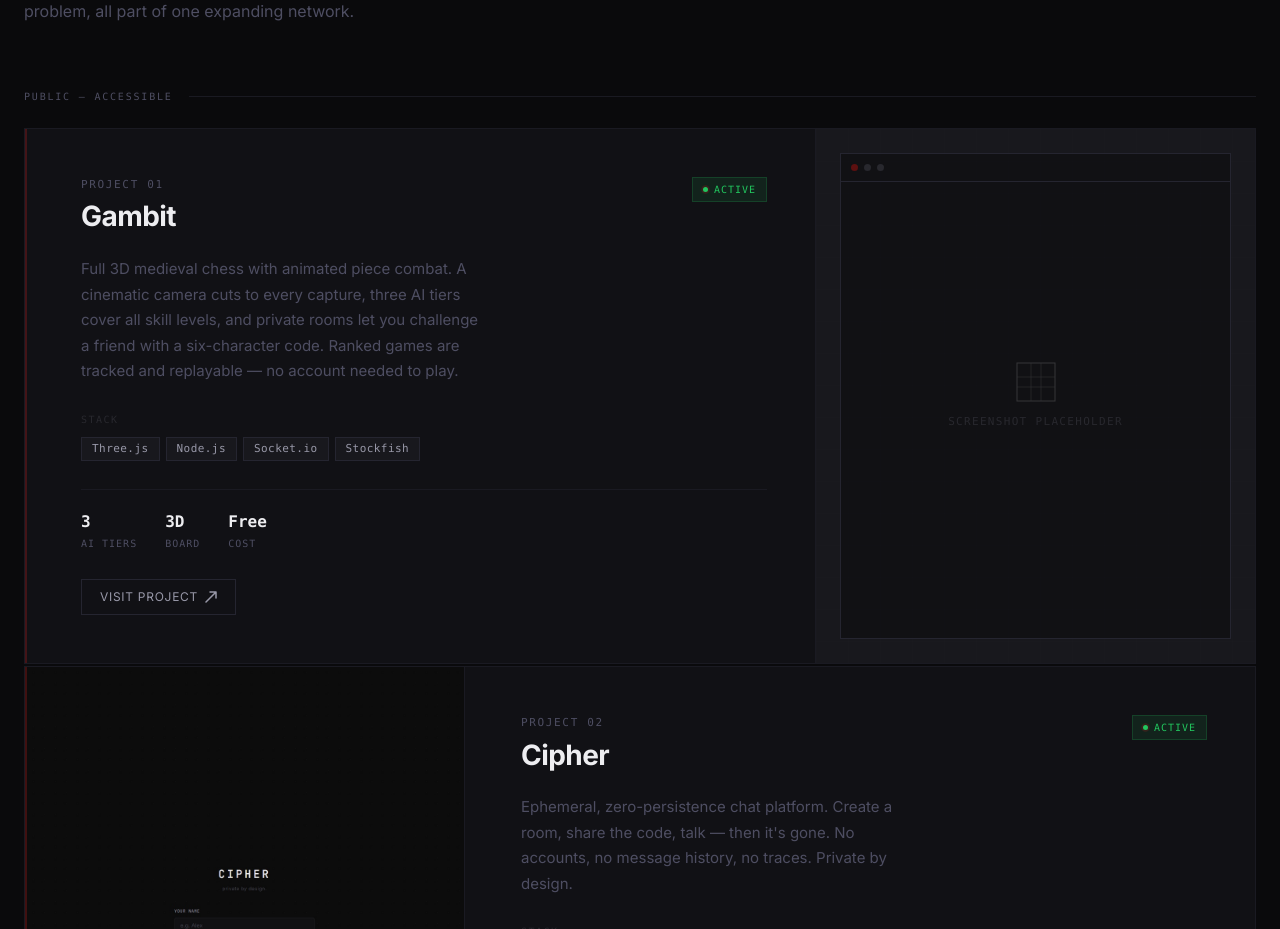
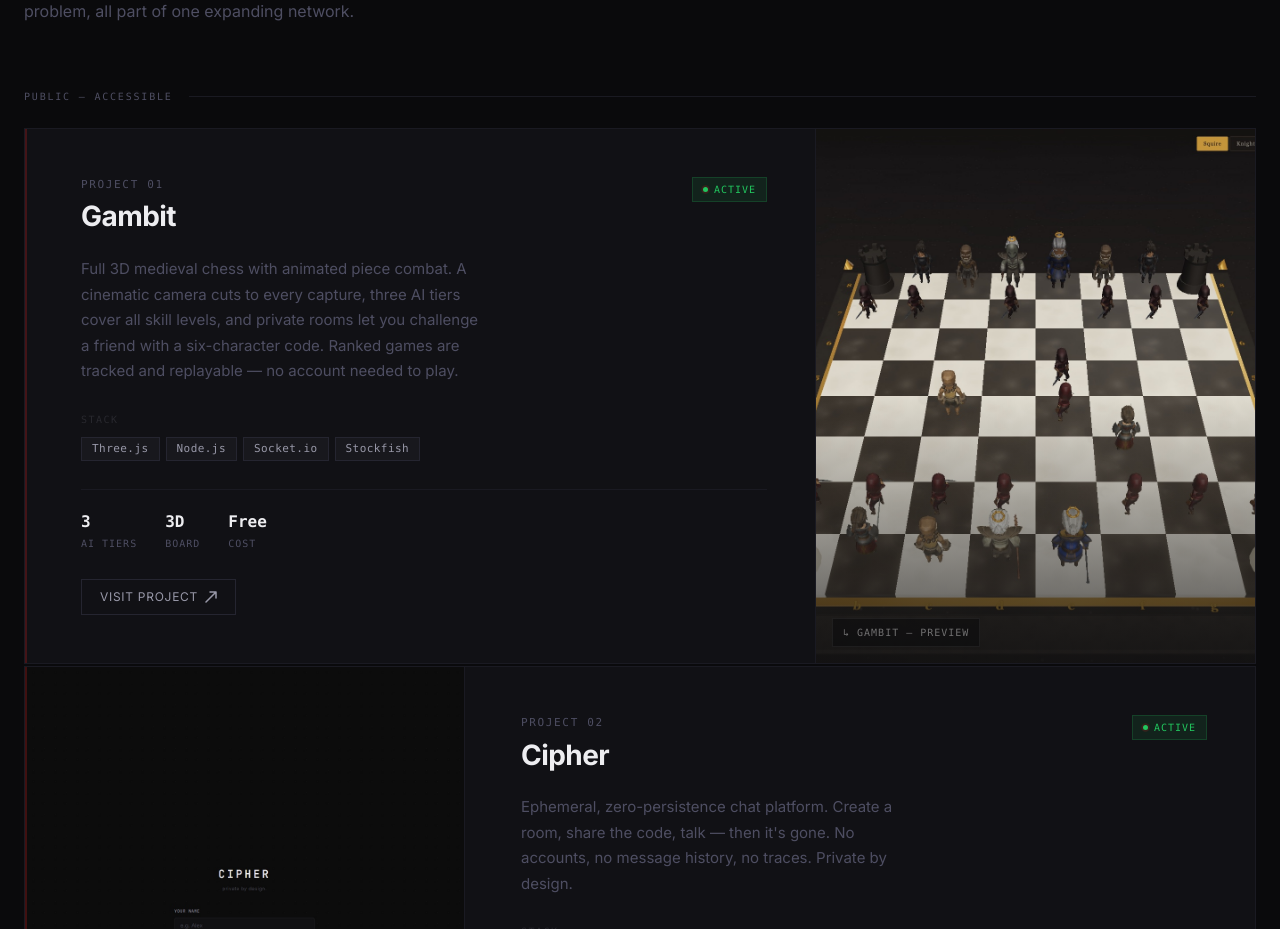
Before and after one commit to ziaboy123/portfolio, a Next.js app: page / in a window 1280 px wide. Shown: the part 1060-1989 px from the top of the page. Built offline with nearby package versions, Linux system fonts and the light colour scheme.

Commit message:
Add Gambit in-game screenshot to portfolio card

```diff
--- a/components/sections/Projects.jsx
+++ b/components/sections/Projects.jsx
@@ -10,7 +10,7 @@ const PUBLIC_PROJECTS = [
     name: 'Gambit',
     status: 'active',
     url: 'https://daniyalzia.co.uk/gambit',
-    screenshot: null,
+    screenshot: '/screenshots/gambit.jpg',
     description:
       'Full 3D medieval chess with animated piece combat. A cinematic camera cuts to every capture, three AI tiers cover all skill levels, and private rooms let you challenge a friend with a six-character code. Ranked games are tracked and replayable — no account needed to play.',
     stack: ['Three.js', 'Node.js', 'Socket.io', 'Stockfish'],
```
Also changed, not shown: public/screenshots/gambit.jpg (added).
